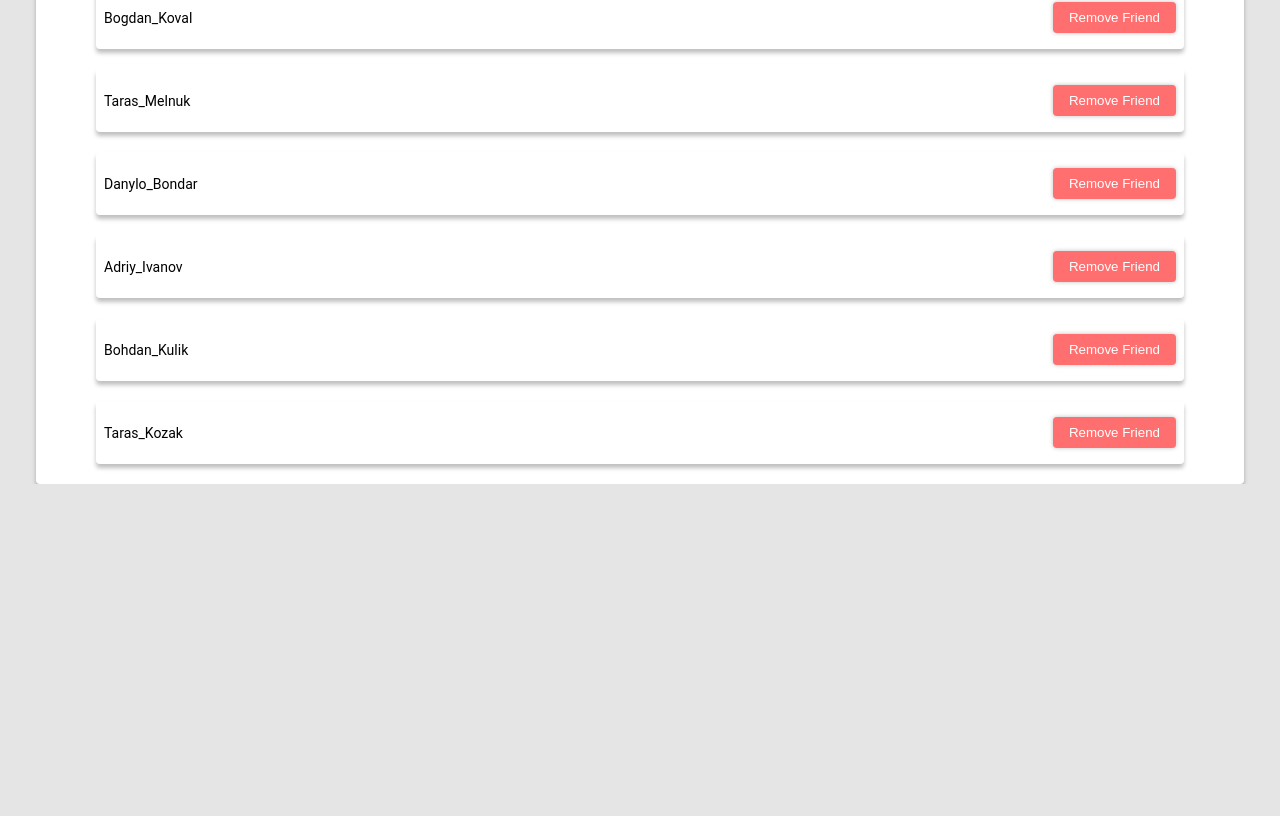
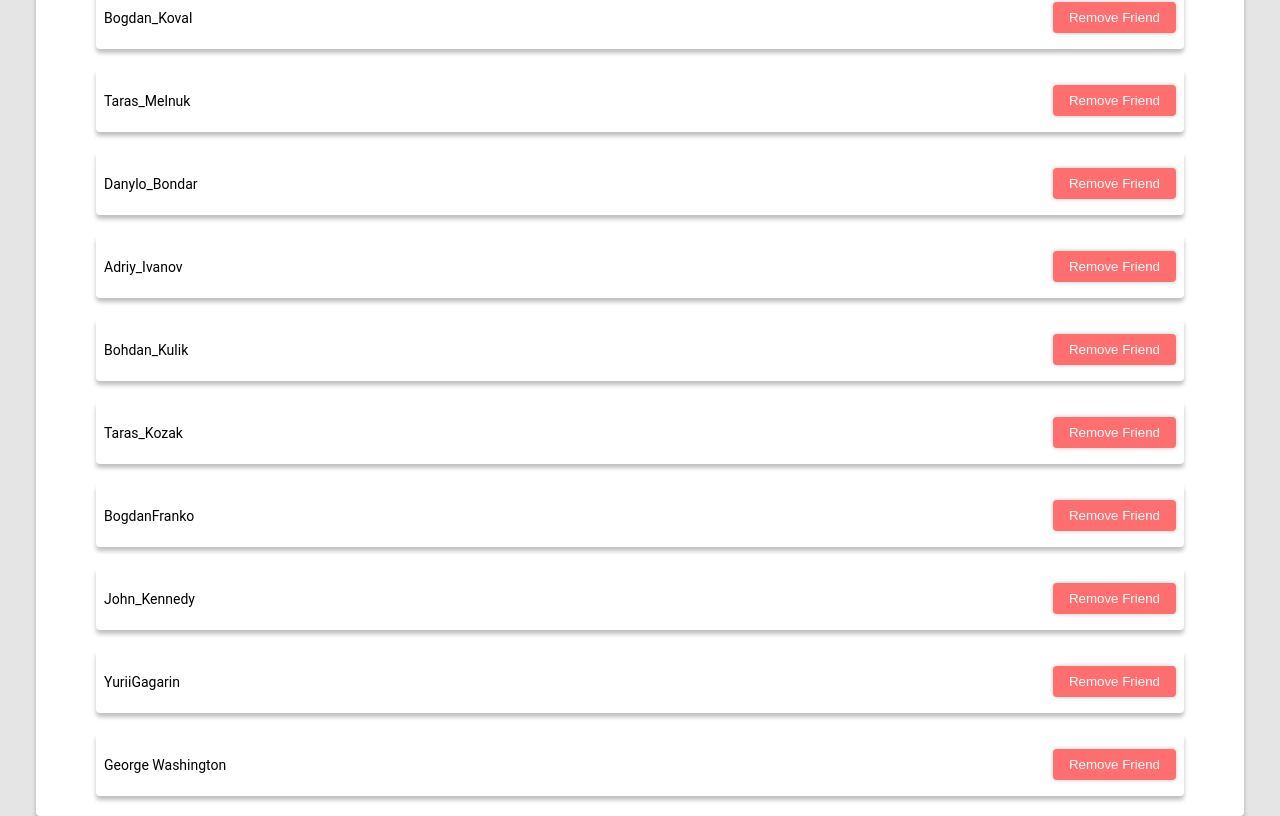
Before and after one commit to ILyaDyakun/heroku, an Angular app: page /friends in a window 1280 px wide. Shown: the part 206-1022 px from the top of the page. Before the commit the page ends 800 px from the top, so only its background shows below. Built offline with nearby package versions, Linux system fonts and the light colour scheme.

Commit message:
add firends to friends array

```diff
--- a/src/app/friends/friends/friends.component.ts
+++ b/src/app/friends/friends/friends.component.ts
@@ -19,6 +19,10 @@ export class FriendsComponent implements OnInit {
     { userName: 'Adriy_Ivanov' },
     { userName: 'Bohdan_Kulik' },
     { userName: 'Taras_Kozak' },
+    { userName: 'BogdanFranko' },
+    { userName: 'John_Kennedy' },
+    { userName: 'YuriiGagarin' },
+    { userName: 'George Washington' },
   ];
 
   constructor() {}
```
